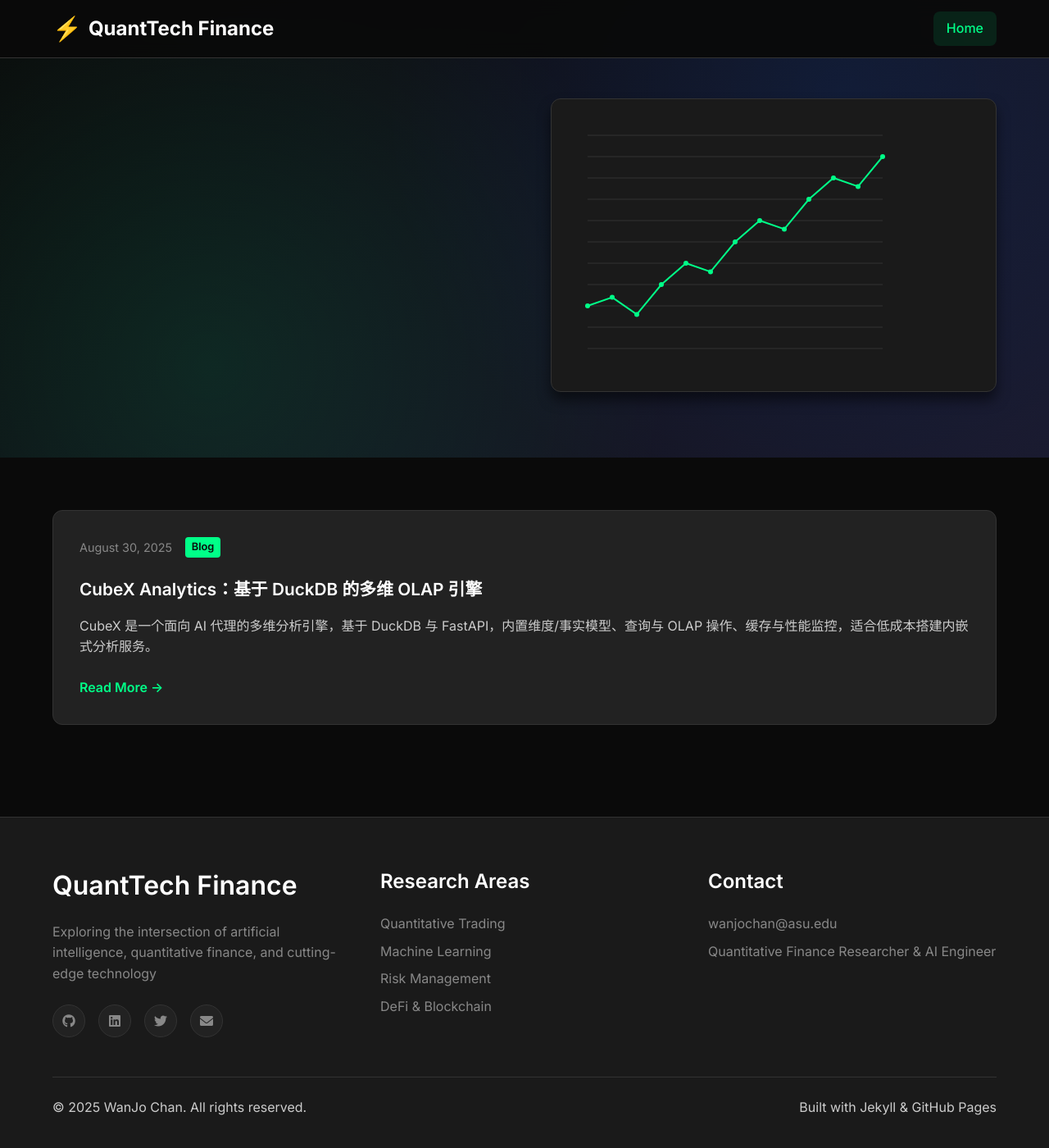
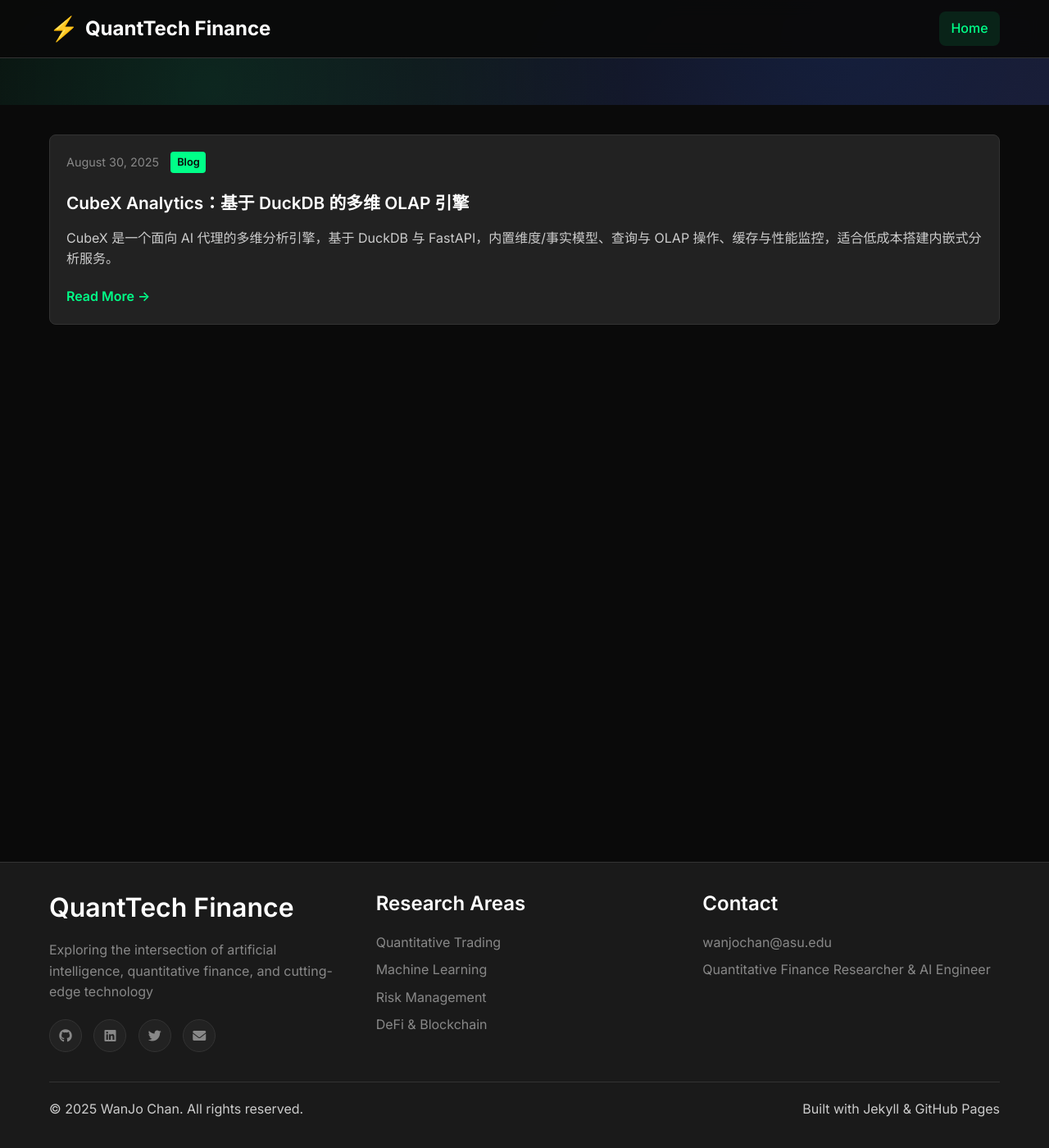
Before and after one commit to wanjochan/wanjochan.github.io, a Jekyll site: the page built from index.html, in a window 1280 px wide and 1400 px high. Shown: the whole window at 82% size. Built offline with Jekyll 4.4.1, drawn with Linux system fonts in a browser that asks for light colours; the list of posts is cut into pages by our own code.

Commit message:
Mobile-first blog focus: remove homepage charts, drop Chart.js, compress mobile spacing

```diff
--- a/_layouts/default.html
+++ b/_layouts/default.html
@@ -15,8 +15,7 @@
     <!-- Styles -->
     <link rel="stylesheet" href="{{ '/assets/css/main.css' | relative_url }}">
 
-    <!-- Chart.js for data visualization -->
-    <script src="https://cdn.jsdelivr.net/npm/chart.js"></script>
+
 
     <!-- SEO -->
     {% seo %}
--- a/assets/css/main.css
+++ b/assets/css/main.css
@@ -22,11 +22,11 @@
   /* Spacing */
   --spacing-xs: 0.25rem;
   --spacing-sm: 0.5rem;
-  --spacing-md: 1rem;
-  --spacing-lg: 1.5rem;
-  --spacing-xl: 2rem;
-  --spacing-2xl: 3rem;
-  --spacing-3xl: 4rem;
+  --spacing-md: 0.9rem;
+  --spacing-lg: 1.25rem;
+  --spacing-xl: 1.6rem;
+  --spacing-2xl: 2.25rem;
+  --spacing-3xl: 3rem;
 
   /* Border radius */
   --radius-sm: 4px;
@@ -211,7 +211,7 @@ pre code {
 
 /* ===== Hero Section ===== */
 .hero-section {
-  padding: 120px 0 80px;
+  padding: 80px 0 48px;
   background: linear-gradient(135deg, var(--background-color) 0%, #1a1a2e 100%);
   position: relative;
   overflow: hidden;
@@ -231,12 +231,12 @@ pre code {
 }
 
 .hero-content {
-  max-width: 1200px;
+  max-width: 960px;
   margin: 0 auto;
-  padding: 0 var(--spacing-lg);
+  padding: 0 var(--spacing-md);
   display: grid;
-  grid-template-columns: 1fr 1fr;
-  gap: var(--spacing-3xl);
+  grid-template-columns: 1fr;
+  gap: var(--spacing-xl);
   align-items: center;
   position: relative;
   z-index: 1;
@@ -448,20 +448,20 @@ pre code {
 
 /* ===== Latest Posts Section ===== */
 .latest-posts-section {
-  padding: var(--spacing-3xl) 0;
+  padding: var(--spacing-2xl) 0;
 }
 
 .posts-grid {
   display: grid;
-  grid-template-columns: repeat(auto-fit, minmax(350px, 1fr));
-  gap: var(--spacing-xl);
-  margin-bottom: var(--spacing-2xl);
+  grid-template-columns: repeat(auto-fit, minmax(320px, 1fr));
+  gap: var(--spacing-lg);
+  margin-bottom: var(--spacing-xl);
 }
 
 .post-card {
   background-color: var(--card-color);
-  border-radius: var(--radius-lg);
-  padding: var(--spacing-xl);
+  border-radius: var(--radius-md);
+  padding: var(--spacing-lg);
   border: 1px solid var(--border-color);
   transition: var(--transition-normal);
 }
@@ -518,7 +518,7 @@ pre code {
 .footer {
   background-color: var(--surface-color);
   border-top: 1px solid var(--border-color);
-  padding: var(--spacing-3xl) 0 var(--spacing-xl);
+  padding: var(--spacing-2xl) 0 var(--spacing-lg);
   margin-top: auto;
 }
 
@@ -625,6 +625,51 @@ pre code {
     flex-direction: column;
     text-align: center;
   }
+
+  /* Compress spacing and typography for mobile */
+  :root {
+    --spacing-md: 0.7rem;
+    --spacing-lg: 0.9rem;
+    --spacing-xl: 1.1rem;
+    --spacing-2xl: 1.4rem;
+    --spacing-3xl: 1.8rem;
+  }
+  .container {
+    padding: 0 var(--spacing-md);
+  }
+  .nav-container {
+    height: 56px;
+    padding: 0 var(--spacing-md);
+  }
+  .hero-section {
+    padding: 64px 0 32px;
+  }
+  .section-title {
+    margin-bottom: var(--spacing-xl);
+    font-size: 1.75rem;
+  }
+  .posts-grid {
+    gap: var(--spacing-md);
+  }
+  .post-card {
+    padding: var(--spacing-md);
+    border-radius: var(--radius-md);
+  }
+  .post-title a {
+    font-size: 1.15rem;
+  }
+  .post-excerpt {
+    margin-bottom: var(--spacing-md);
+  }
+  .footer {
+    padding: var(--spacing-xl) 0 var(--spacing-lg);
+  }
+  .footer-content {
+    gap: var(--spacing-lg);
+  }
+  .social-links {
+    margin-top: var(--spacing-md);
+  }
 }
 
 /* ===== Animations ===== */
--- a/assets/js/main.js
+++ b/assets/js/main.js
@@ -1,11 +1,9 @@
 // Main JavaScript for QuantTech Finance Blog
 
 document.addEventListener('DOMContentLoaded', function() {
-    // Initialize all components
     initNavigation();
     initScrollEffects();
     initAnimations();
-    initCharts();
 });
 
 // Navigation functionality
@@ -101,64 +99,4 @@ function easeOutQuart(t) {
     return 1 - (--t) * t * t * t;
 }
 
-// Initialize charts
-function initCharts() {
-    const heroChart = document.getElementById('heroChart');
-    if (heroChart) {
-        drawHeroChart(heroChart);
-    }
-}
-
-// Draw hero chart with canvas
-function drawHeroChart(canvas) {
-    const ctx = canvas.getContext('2d');
-    const data = [100, 102, 98, 105, 110, 108, 115, 120, 118, 125, 130, 128, 135];
-    const width = canvas.width;
-    const height = canvas.height;
-    const padding = 20;
-
-    function drawChart() {
-        ctx.clearRect(0, 0, width, height);
-
-        // Grid
-        ctx.strokeStyle = '#333';
-        ctx.lineWidth = 1;
-        for (let i = 0; i <= 10; i++) {
-            const y = padding + (height - 2 * padding) * i / 10;
-            ctx.beginPath();
-            ctx.moveTo(padding, y);
-            ctx.lineTo(width - padding, y);
-            ctx.stroke();
-        }
-
-        // Chart line
-        ctx.strokeStyle = '#00ff88';
-        ctx.lineWidth = 2;
-        ctx.beginPath();
-
-        for (let i = 0; i < data.length; i++) {
-            const x = padding + (width - 2 * padding) * i / (data.length - 1);
-            const y = height - padding - (height - 2 * padding) * (data[i] - 90) / 50;
-
-            if (i === 0) {
-                ctx.moveTo(x, y);
-            } else {
-                ctx.lineTo(x, y);
-            }
-        }
-        ctx.stroke();
-
-        // Data points
-        ctx.fillStyle = '#00ff88';
-        for (let i = 0; i < data.length; i++) {
-            const x = padding + (width - 2 * padding) * i / (data.length - 1);
-            const y = height - padding - (height - 2 * padding) * (data[i] - 90) / 50;
-
-            ctx.beginPath();
-            ctx.arc(x, y, 3, 0, 2 * Math.PI);
-            ctx.fill();
-        }
-    }
-
-    drawChart();
-}
+// Charts removed for blog-focused mobile design
--- a/index.html
+++ b/index.html
@@ -6,25 +6,6 @@ title: "WanjoChan"
 <div class="hero-section">
   <div class="hero-content">
     <div class="hero-text"></div>
-    <div class="hero-visual">
-      <div class="trading-chart">
-        <canvas id="heroChart" width="400" height="300"></canvas>
-      </div>
-      <div class="market-stats" style='display:none'>
-        <div class="stat-item">
-          <span class="stat-label">Portfolio Return</span>
-          <span class="stat-value positive">+24.7%</span>
-        </div>
-        <div class="stat-item">
-          <span class="stat-label">Sharpe Ratio</span>
-          <span class="stat-value">2.34</span>
-        </div>
-        <div class="stat-item">
-          <span class="stat-label">Max Drawdown</span>
-          <span class="stat-value negative">-8.2%</span>
-        </div>
-      </div>
-    </div>
   </div>
 </div>
 
@@ -72,66 +53,6 @@ title: "WanjoChan"
 </div>
 
 <script>
-// Hero chart animation
-document.addEventListener('DOMContentLoaded', function() {
-  const canvas = document.getElementById('heroChart');
-  if (!canvas) return;
-
-  const ctx = canvas.getContext('2d');
-
-  // Sample data for a trading chart
-  const data = [100, 102, 98, 105, 110, 108, 115, 120, 118, 125, 130, 128, 135];
-  const width = canvas.width;
-  const height = canvas.height;
-  const padding = 20;
-
-  function drawChart() {
-    ctx.clearRect(0, 0, width, height);
-
-    // Grid
-    ctx.strokeStyle = '#333';
-    ctx.lineWidth = 1;
-    for (let i = 0; i <= 10; i++) {
-      const y = padding + (height - 2 * padding) * i / 10;
-      ctx.beginPath();
-      ctx.moveTo(padding, y);
-      ctx.lineTo(width - padding, y);
-      ctx.stroke();
-    }
-
-    // Chart line
-    ctx.strokeStyle = '#00ff88';
-    ctx.lineWidth = 2;
-    ctx.beginPath();
-
-    for (let i = 0; i < data.length; i++) {
-      const x = padding + (width - 2 * padding) * i / (data.length - 1);
-      const y = height - padding - (height - 2 * padding) * (data[i] - 90) / 50;
-
-      if (i === 0) {
-        ctx.moveTo(x, y);
-      } else {
-        ctx.lineTo(x, y);
-      }
-    }
-    ctx.stroke();
-
-    // Data points
-    ctx.fillStyle = '#00ff88';
-    for (let i = 0; i < data.length; i++) {
-      const x = padding + (width - 2 * padding) * i / (data.length - 1);
-      const y = height - padding - (height - 2 * padding) * (data[i] - 90) / 50;
-
-      ctx.beginPath();
-      ctx.arc(x, y, 3, 0, 2 * Math.PI);
-      ctx.fill();
-    }
-  }
-
-  drawChart();
-});
-</script>
-<script>
   window.POSTS_JSON_URL = '{{ "/posts.json" | relative_url }}';
   window.POSTS_PER_PAGE = 6; // adjust per preference
   window.DEFAULT_CATEGORY_LABEL = 'Blog';
```
